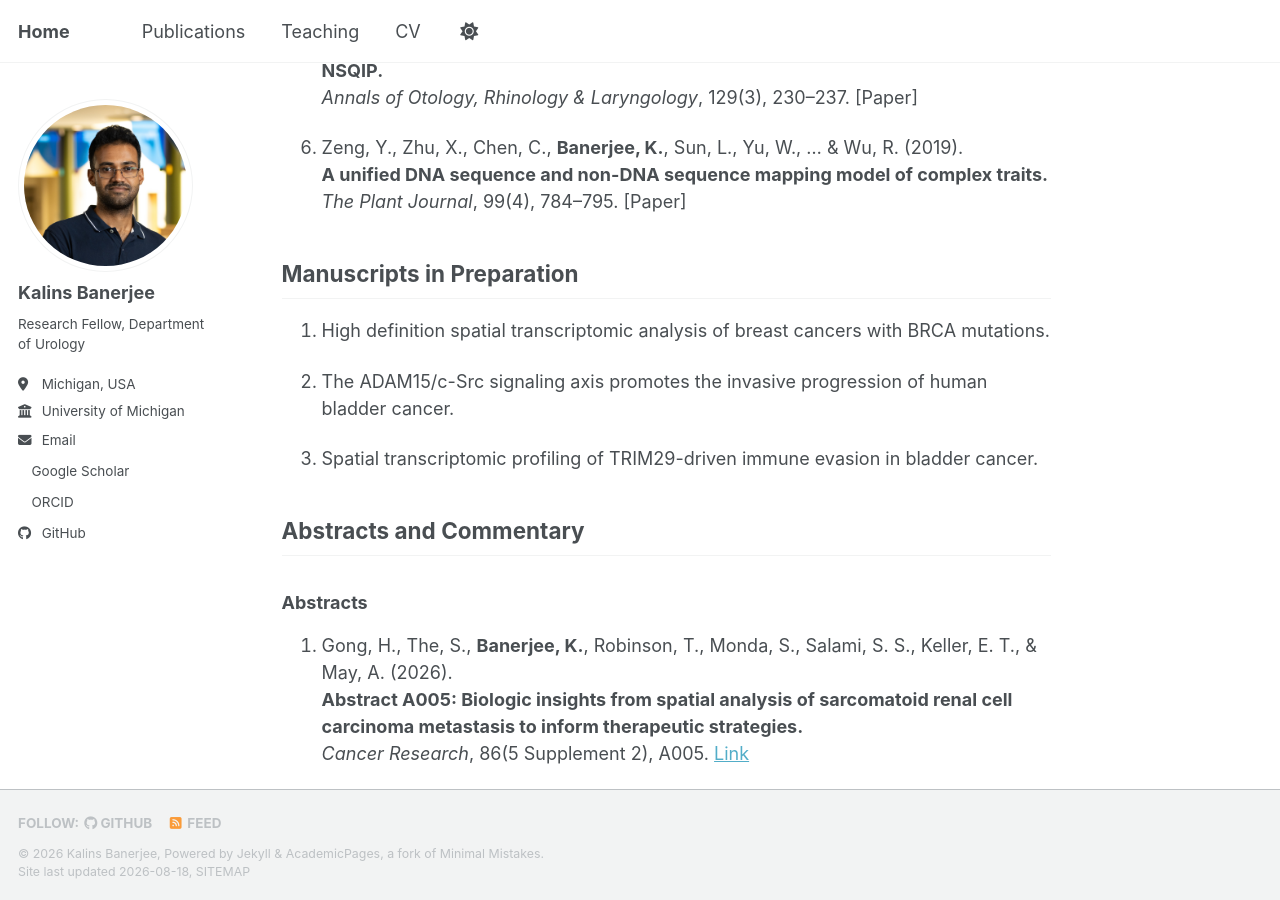
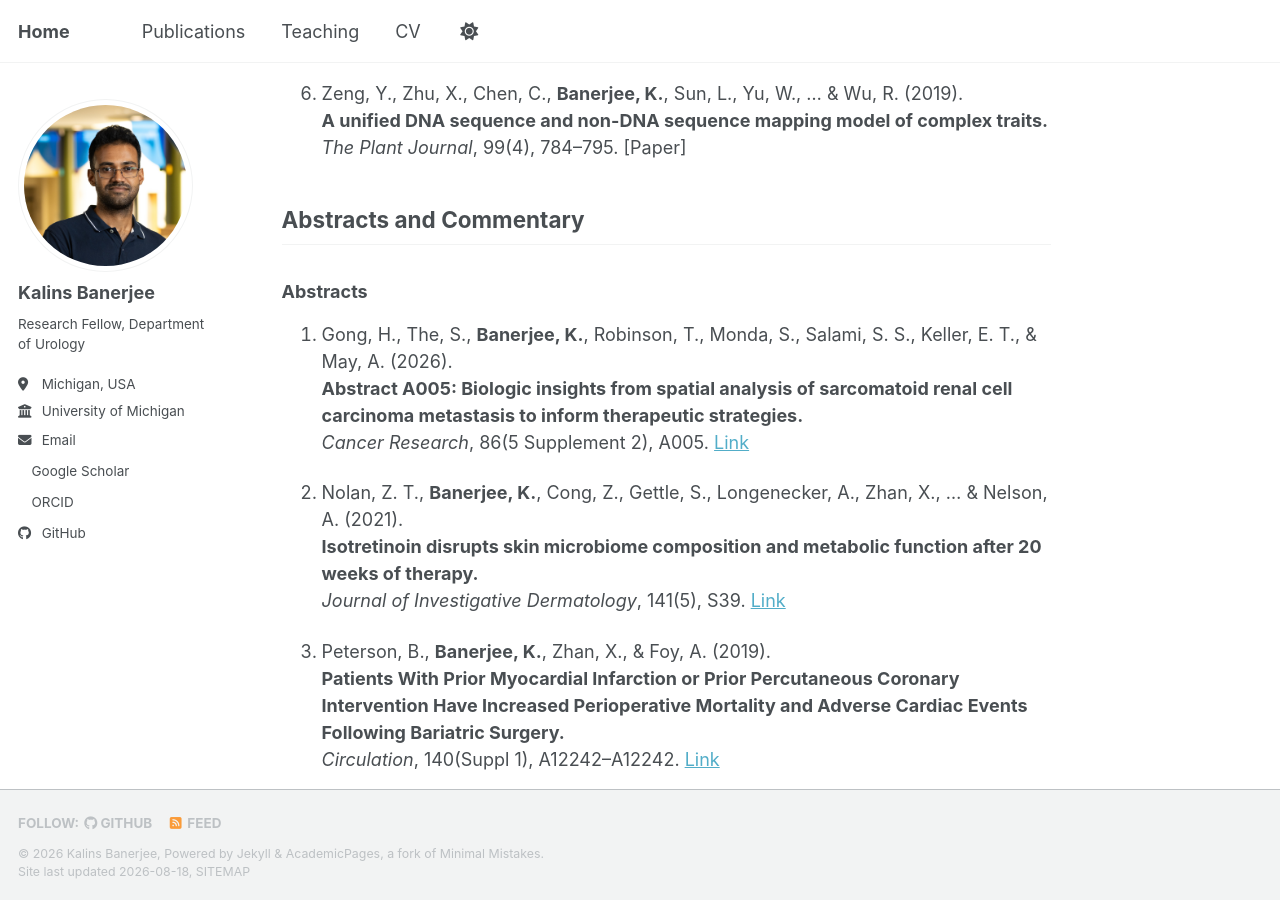
Before and after one commit to kzb193/kzb193.github.io, a Jekyll site: the page built from _pages/publications_KB.md, in a window 1280 px wide and 900 px high, scrolled down 2303 px. Built offline with Jekyll 4.4.1, drawn with Linux system fonts in a browser that asks for light colours; a style sheet for code colours, icons or effects is not loaded; some of the changed text lies outside the part shown.

Commit message:
Revise publication entries and remove prep manuscripts
Updated publication details and added publication year for SPICE. Removed section for manuscripts in preparation.

```diff
--- a/_pages/publications_KB.md
+++ b/_pages/publications_KB.md
@@ -5,14 +5,12 @@ permalink: /publications/
 author_profile: true
 ---
 
-For the complete and most up-to-date list of publications, please see my
-[Google Scholar profile](https://scholar.google.com/citations?user=UKZovssAAAAJ&hl=en).
 
 ## Methodological Publications
 
-1. **Banerjee, K.**, Langefeld, R., Keller, E. T., & Zhou, X.
+1. **Banerjee, K.**, Langefeld, R., Keller, E. T., & Zhou, X. (2026)
    **SPICE: A Robust Computational Framework for Identifying Copy Number Variations in Spatial Transcriptomics.**
-   Submitted. [R software]
+   Under review. [R software]
 
 2. **Banerjee, K.**, Chen, J., & Zhan, X. (2022).
    **Adaptive and powerful microbiome multivariate association analysis via feature selection.**
@@ -73,13 +71,6 @@ For the complete and most up-to-date list of publications, please see my
    **A unified DNA sequence and non-DNA sequence mapping model of complex traits.**
    *The Plant Journal*, 99(4), 784–795. [Paper]
 
-## Manuscripts in Preparation
-
-1. High definition spatial transcriptomic analysis of breast cancers with BRCA mutations.
-
-2. The ADAM15/c-Src signaling axis promotes the invasive progression of human bladder cancer.
-
-3. Spatial transcriptomic profiling of TRIM29-driven immune evasion in bladder cancer.
 
 ## Abstracts and Commentary
 
```
